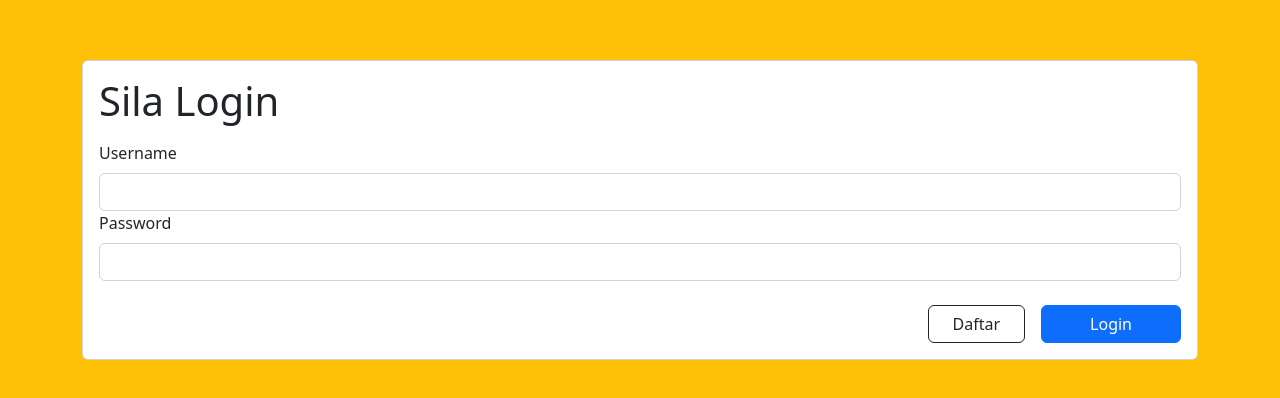
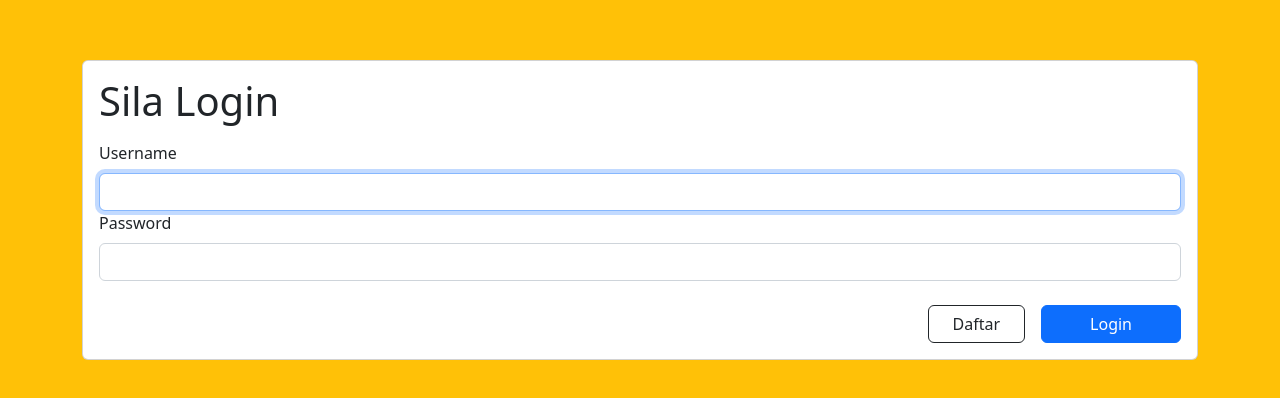
Before and after one commit to msafwanzarif/mock_aduan_frontend, a Vue app: page / in a window 1280 px wide. Shown: the part 190-588 px from the top of the page. Built offline with nearby package versions, Linux system fonts and the light colour scheme.

Commit message:
autofocus

```diff
--- a/src/views/HomeView.vue
+++ b/src/views/HomeView.vue
@@ -5,7 +5,7 @@
         <div class="card-body">
           <h1 class="m-0 mb-3">Sila Login</h1>
           <label class="form-label">Username</label>
-          <input v-model="username" type="text" class="form-control">
+          <input v-model="username" type="text" class="form-control" autofocus>
           <label class="form-label">Password</label>
           <input v-model="password" type="password" class="form-control">
           <div class="mt-4 float-end">
--- a/src/views/TambahAduan.vue
+++ b/src/views/TambahAduan.vue
@@ -11,7 +11,7 @@
           </h1>
           <label class="form-label mt-3">Tajuk</label>
           <input type="text" class="form-control" v-model="tajuk" :maxlength="100"
-          @input="updateTajukLength"/>
+          @input="updateTajukLength" autofocus/>
           <p class="text-muted mt-1">
             {{ tajukLength }} characters out of 100 characters
           </p>
--- a/src/views/TambahPengguna.vue
+++ b/src/views/TambahPengguna.vue
@@ -10,7 +10,7 @@
             <option v-for="role in gRole" :key="role.id" :value="role.id">{{ role.name }}</option>
           </select>
           <label class="form-label mt-3">Nama</label>
-          <input type="text" class="form-control" v-model="nama">
+          <input type="text" class="form-control" v-model="nama" autofocus>
           <label class="form-label mt-3">Email</label>
           <input type="text" class="form-control" v-model="email">
           <label class="form-label mt-3">Password</label>
```
